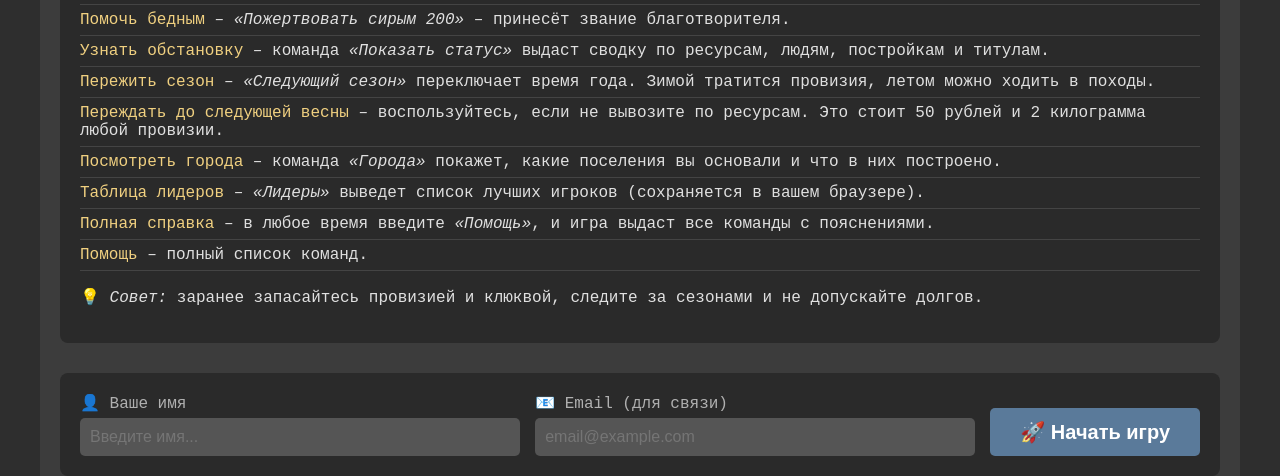
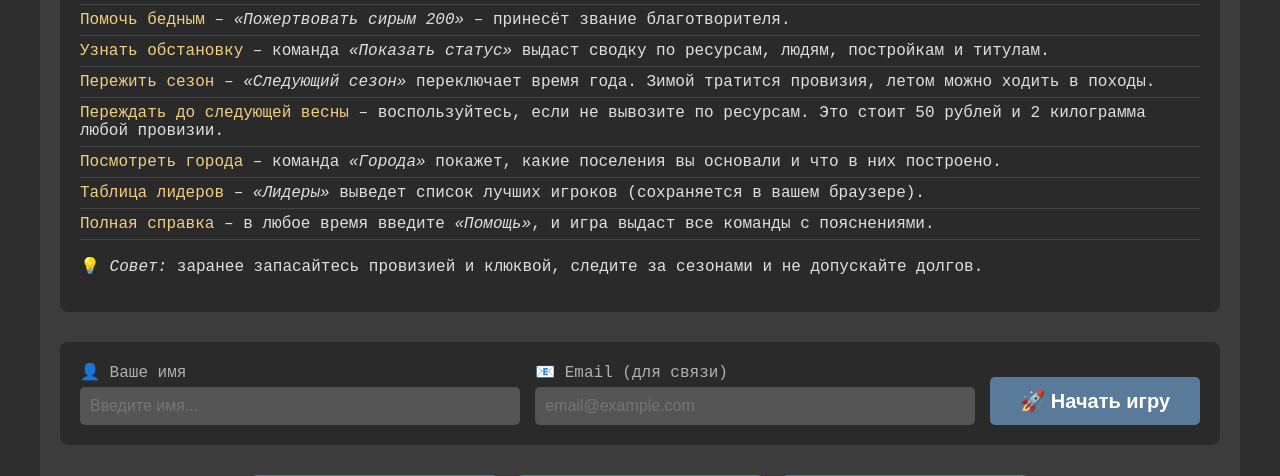
Before and after one commit to Mariga-Rock/pervoprohodets, a Flask app: page / in a window 1280 px wide. Shown: the part 1905-2381 px from the top of the page. Run offline with Flask 3, Linux system fonts and the light colour scheme.

Commit message:
small start

```diff
--- a/templates/start.html
+++ b/templates/start.html
@@ -194,8 +194,7 @@
     <li><span class="highlight">Посмотреть города</span> – команда <em>«Города»</em> покажет, какие поселения вы основали и что в них построено.</li>
     <li><span class="highlight">Таблица лидеров</span> – <em>«Лидеры»</em> выведет список лучших игроков (сохраняется в вашем браузере).</li>
     <li><span class="highlight">Полная справка</span> – в любое время введите <em>«Помощь»</em>, и игра выдаст все команды с пояснениями.</li>
-                <li><span class="highlight">Помощь</span> – полный список команд.</li>
-            </ul>
+</ul>
             <p>💡 <em>Совет:</em> заранее запасайтесь провизией и клюквой, следите за сезонами и не допускайте долгов.</p>
         </div>
 
```
